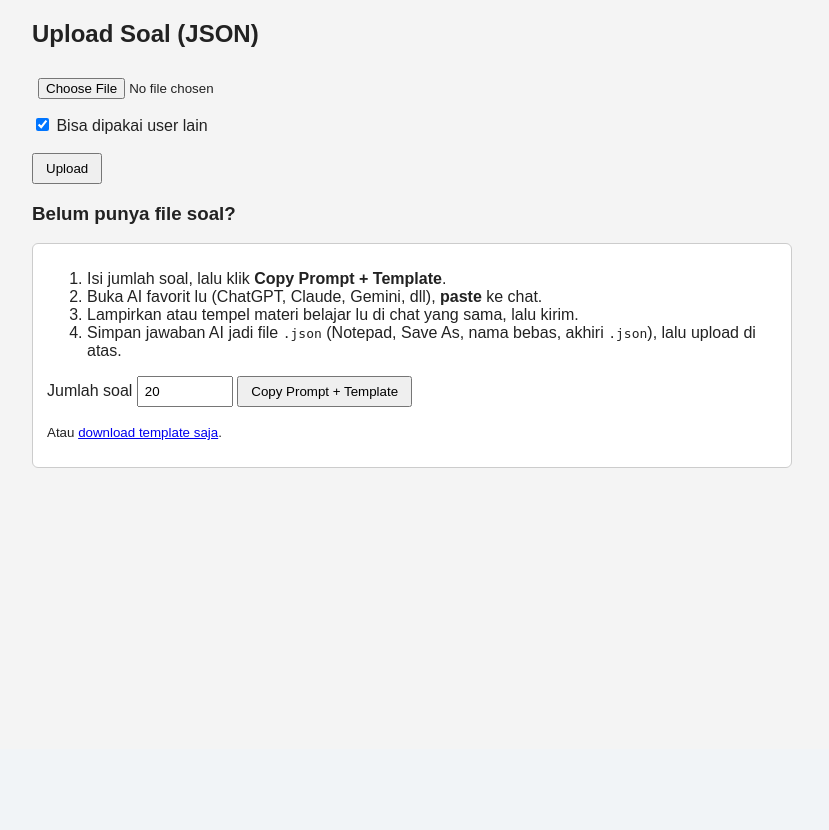
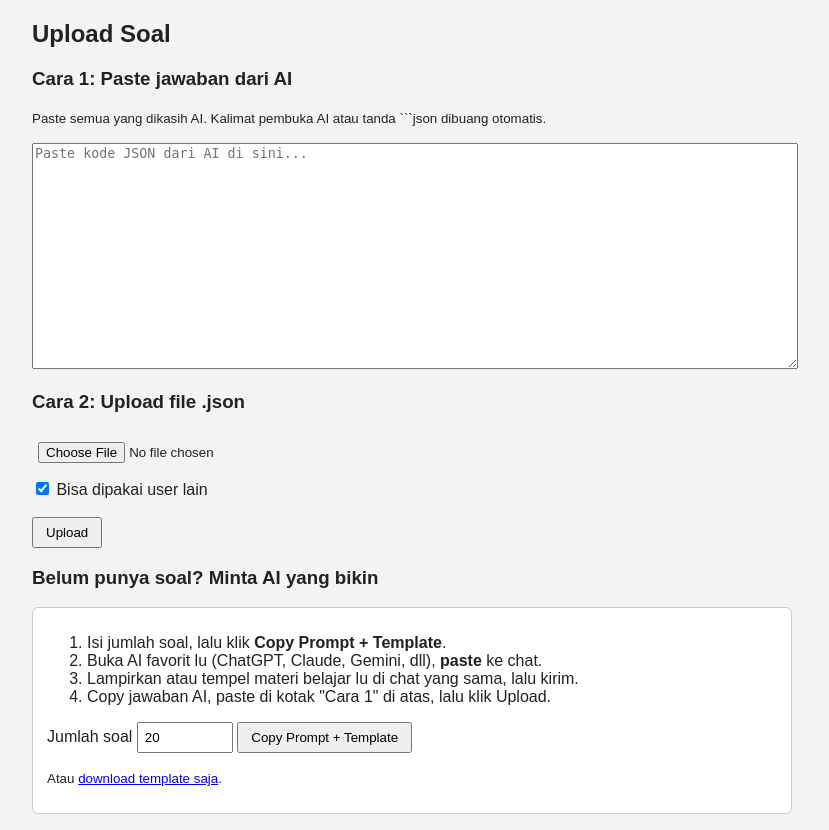
Before and after one commit to Hariswandi488/examweb, a Flask app: page /upload in a window 1280 px wide. Shown: the part 51-881 px from the top of the page, without its empty margins (228-1057 px from the left). Before the commit the page ends 519 px from the top, so only its background shows below. Run offline with Flask 3, Linux system fonts and the light colour scheme; the visitor is signed in with stand-in values (Sample User, id 1); some libraries are stand-ins or nearby versions.

Commit message:
patch: 0.0.1 more upload feature and fix

````diff
--- a/app.py
+++ b/app.py
@@ -107,29 +107,63 @@ def index():
     return render_template("index.html", exams=exams, attempts=attempts)
 
 
+def parse_json_loose(raw):
+    """Ambil blok JSON dari teks (buang code fence / kata pembuka AI). Return (data, error)."""
+    raw = raw.replace("\ufeff", "")
+    start, end = raw.find("{"), raw.rfind("}")
+    if start == -1 or end <= start:
+        return None, "Nggak ketemu JSON di teks itu. Pastikan yang di-paste adalah jawaban AI yang berisi kode JSON ({ ... })."
+    try:
+        return json.loads(raw[start:end + 1]), None
+    except json.JSONDecodeError as e:
+        return None, (f"JSON rusak di baris {e.lineno}, kolom {e.colno}: {e.msg}. "
+                      "Kirim JSON ini ke AI dan minta diperbaiki.")
+
+
 @app.route("/upload", methods=["GET", "POST"])
 @login_required
 def upload():
-    if request.method == "POST":
-        f = request.files.get("file")
-        if not f or not f.filename.lower().endswith(".json"):
-            flash("Pilih file .json dulu.", "error")
-            return redirect(url_for("upload"))
+    if request.method == "GET":
+        return render_template("upload.html", pasted="")
+
+    pasted = request.form.get("pasted", "")
+    f = request.files.get("file")
+
+    def back(msg):
+        flash(msg, "error")
+        return render_template("upload.html", pasted=pasted)
+
+    if f and f.filename:  # file diprioritaskan kalau dua-duanya diisi
+        if not f.filename.lower().endswith(".json"):
+            return back("File harus berekstensi .json.")
         try:
-            data = json.loads(f.read().decode("utf-8-sig"))
-        except ValueError as e:
-            flash(f"File bukan JSON valid: {e}", "error")
-            return redirect(url_for("upload"))
-        exam, errors = import_exam(data, current_user.id, request.form.get("is_public") == "1")
-        if errors:
-            for e in errors[:20]:
-                flash(e, "error")
-            if len(errors) > 20:
-                flash(f"...dan {len(errors) - 20} error lain.", "error")
-            return redirect(url_for("upload"))
-        flash(f"Berhasil upload '{exam.title}' ({len(exam.questions)} soal).", "ok")
-        return redirect(url_for("index"))
-    return render_template("upload.html")
+            raw = f.read().decode("utf-8-sig")
+        except UnicodeDecodeError:
+            return back("File tidak bisa dibaca (bukan teks UTF-8).")
+    elif pasted.strip():
+        raw = pasted
+    else:
+        return back("Paste JSON dari AI atau pilih file .json dulu.")
+
+    data, err = parse_json_loose(raw)
+    if err:
+        return back(err)
+
+    wanted = ""
+    if isinstance(data.get("exam"), dict):
+        wanted = str(data["exam"].get("title", "")).strip()[:200]
+    exam, errors = import_exam(data, current_user.id, request.form.get("is_public") == "1")
+    if errors:
+        for e in errors[:20]:
+            flash(e, "error")
+        if len(errors) > 20:
+            flash(f"...dan {len(errors) - 20} error lain.", "error")
+        return render_template("upload.html", pasted=pasted)
+
+    if wanted and exam.title != wanted:
+        flash(f"Judul '{wanted}' sudah ada, jadi dinamai '{exam.title}'.", "ok")
+    flash(f"Berhasil upload '{exam.title}' ({len(exam.questions)} soal).", "ok")
+    return redirect(url_for("index"))
 
 
 @app.route("/exam/<int:eid>/delete", methods=["POST"])
--- a/static/style.css
+++ b/static/style.css
@@ -15,3 +15,4 @@ form.inline{display:inline}
 .num.done{background:#bde0bd}.num.current{outline:2px solid #2b4c7e}
 .danger{background:#c22;color:#fff;border:0}
 textarea{width:100%;height:130px}
+.card.skip{border-left:5px solid #999}
--- a/templates/upload.html
+++ b/templates/upload.html
@@ -1,19 +1,29 @@
 {% extends "base.html" %}
 {% block content %}
-<h2>Upload Soal (JSON)</h2>
+<h2>Upload Soal</h2>
+
 <form method="post" enctype="multipart/form-data">
-  <input type="file" name="file" accept=".json" required>
+  <h3>Cara 1: Paste jawaban dari AI</h3>
+  <p><small>Paste semua yang dikasih AI. Kalimat pembuka AI atau tanda ```json dibuang otomatis.</small></p>
+  <textarea name="pasted" style="height:220px" placeholder="Paste kode JSON dari AI di sini...">{{ pasted or '' }}</textarea>
+
+  <h3>Cara 2: Upload file .json</h3>
+  <input type="file" name="file" accept=".json">
+
   <label><input type="checkbox" name="is_public" value="1" checked> Bisa dipakai user lain</label><br><br>
   <button>Upload</button>
+  <span id="errtools" style="display:none">
+    <button type="button" id="copyerr">Copy pesan error buat AI</button> <span id="errstatus"></span>
+  </span>
 </form>
 
-<h3>Belum punya file soal?</h3>
+<h3>Belum punya soal? Minta AI yang bikin</h3>
 <div class="card">
   <ol>
     <li>Isi jumlah soal, lalu klik <b>Copy Prompt + Template</b>.</li>
     <li>Buka AI favorit lu (ChatGPT, Claude, Gemini, dll), <b>paste</b> ke chat.</li>
     <li>Lampirkan atau tempel materi belajar lu di chat yang sama, lalu kirim.</li>
-    <li>Simpan jawaban AI jadi file <code>.json</code> (Notepad, Save As, nama bebas, akhiri <code>.json</code>), lalu upload di atas.</li>
+    <li>Copy jawaban AI, paste di kotak "Cara 1" di atas, lalu klik Upload.</li>
   </ol>
   <label>Jumlah soal</label>
   <input type="number" id="jumlah" value="20" min="1" max="100" style="width:80px;padding:6px">
@@ -21,14 +31,15 @@
   <span id="copystatus"></span>
   <p><small>Atau <a href="{{ url_for('static', filename='template/question_template.json') }}" download>download template saja</a>.</small></p>
 </div>
+<textarea id="manual" readonly style="display:none"></textarea>
 
 <script>
   var TEMPLATE_URL = "{{ url_for('static', filename='template/question_template.json') }}";
-  var statusEl = document.getElementById('copystatus');
 
   function buildPrompt(n, tpl) {
     return 'Tugas: buatkan ' + n + ' soal pilihan ganda dari materi belajar yang gw berikan (di chat ini atau file yang gw lampirkan).\n\n' +
       'Aturan:\n' +
+      '- Isi "exam.title" dengan judul ujian yang spesifik dan deskriptif (materi + jenis ujian). Jangan pakai judul contoh dari template.\n' +
       '- Sebagian besar soal type "single" (tepat 1 jawaban benar), beberapa soal type "multiple" (lebih dari 1 jawaban benar, di soal tulis "Pilih semua yang benar").\n' +
       '- Isi "topic" tiap soal dengan sub-materinya, dan "explanation" singkat.\n' +
       '- Kunci di "correct" harus ada di "options". Nomor soal urut dari 1.\n' +
@@ -46,25 +57,41 @@
     return ok;
   }
 
+  function copyText(text, onDone, onFail) {
+    var fail = function () { fallbackCopy(text) ? onDone() : onFail(text); };
+    if (navigator.clipboard && window.isSecureContext) {
+      navigator.clipboard.writeText(text).then(onDone, fail);
+    } else { fail(); }
+  }
+
+  var statusEl = document.getElementById('copystatus');
   document.getElementById('copybtn').addEventListener('click', function () {
     var n = parseInt(document.getElementById('jumlah').value, 10) || 20;
     statusEl.textContent = ' menyalin...';
     fetch(TEMPLATE_URL).then(function (r) { return r.text(); }).then(function (tpl) {
-      var text = buildPrompt(n, tpl);
-      var done = function () { statusEl.textContent = ' \u2714 Tersalin! Sekarang paste ke AI.'; };
-      var fail = function () {
-        if (fallbackCopy(text)) { done(); }
-        else {
+      copyText(buildPrompt(n, tpl),
+        function () { statusEl.textContent = ' \u2714 Tersalin! Sekarang paste ke AI.'; },
+        function (text) {
           statusEl.textContent = ' Gagal otomatis, teks di bawah silakan copy manual.';
           var box = document.getElementById('manual');
           box.value = text; box.style.display = 'block'; box.select();
-        }
-      };
-      if (navigator.clipboard && window.isSecureContext) {
-        navigator.clipboard.writeText(text).then(done, fail);
-      } else { fail(); }
+        });
     }).catch(function () { statusEl.textContent = ' Gagal ambil template.'; });
   });
+
+  // tombol copy pesan error (muncul kalau ada error upload)
+  var errs = document.querySelectorAll('.flash.error');
+  if (errs.length) {
+    document.getElementById('errtools').style.display = 'inline';
+    document.getElementById('copyerr').addEventListener('click', function () {
+      var lines = Array.prototype.map.call(errs, function (e) { return '- ' + e.textContent.trim(); });
+      var text = 'JSON soal ujian yang kamu buat gagal diupload dengan error berikut:\n' + lines.join('\n') +
+        '\n\nPerbaiki dan kirim ulang JSON lengkap yang sudah benar (hanya JSON, tanpa teks lain).';
+      var st = document.getElementById('errstatus');
+      copyText(text,
+        function () { st.textContent = ' \u2714 Tersalin, paste ke chat AI tadi.'; },
+        function () { st.textContent = ' Gagal menyalin otomatis.'; });
+    });
+  }
 </script>
-<textarea id="manual" readonly style="display:none"></textarea>
 {% endblock %}
````
Also changed, not shown: importer.py (+13 -1 lines), templates/result.html (+5 -4 lines).
